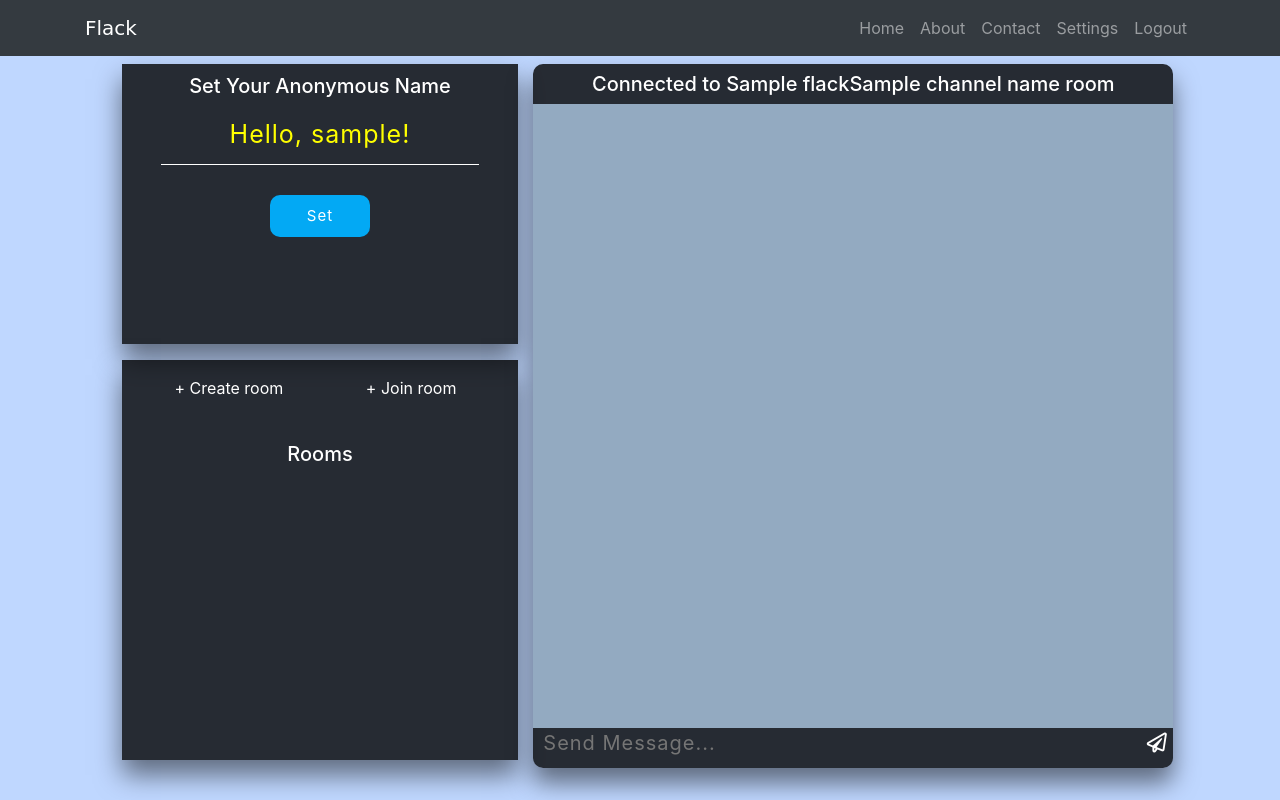
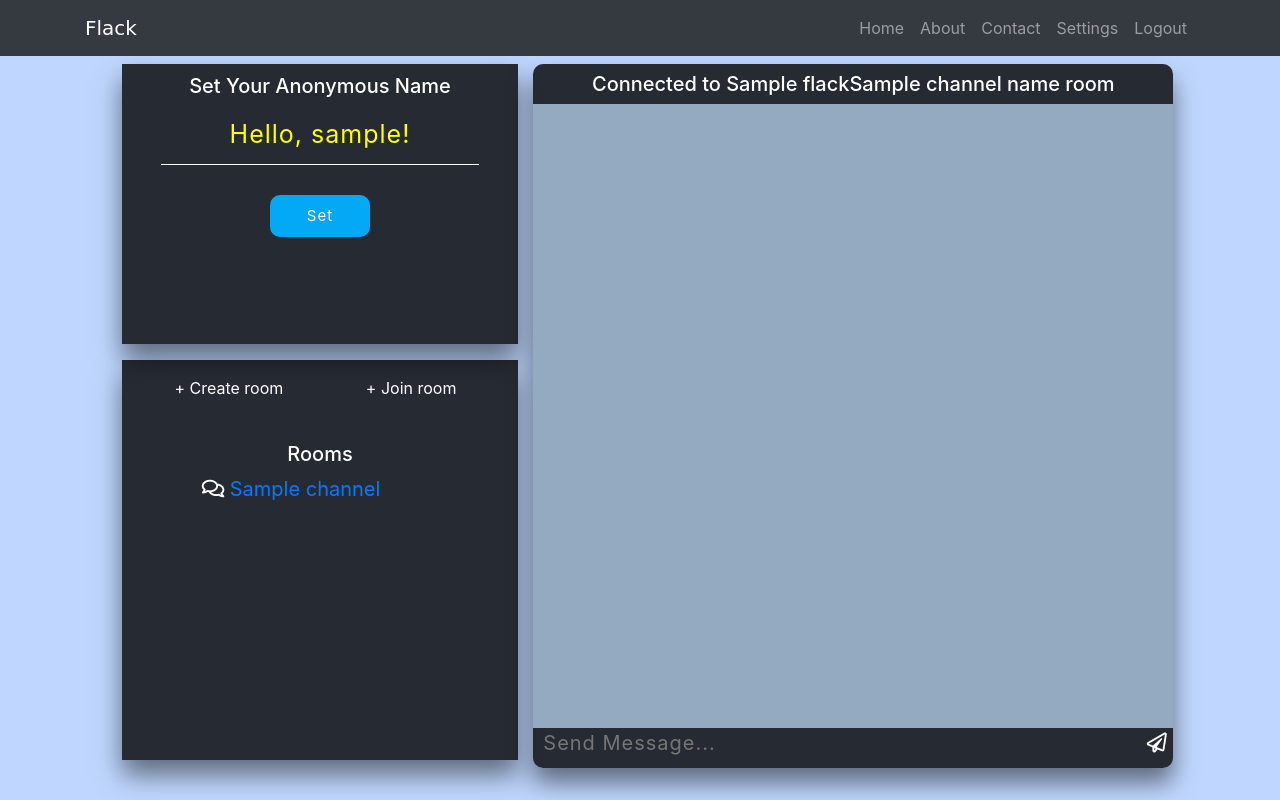
Before and after one commit to HemendraKhatik/FlackApp, a Flask app: template templates/chatroom.html in a window 1280 px wide. Run offline with Flask 2, Linux system fonts and the light colour scheme; the template is opened without the code that fills it: most values are stand-ins (such as "Sample title", 1, 10 or a date in 2020); some libraries are stand-ins or nearby versions.

Commit message:
Update chatroom.html

```diff
--- a/templates/chatroom.html
+++ b/templates/chatroom.html
@@ -75,9 +75,9 @@
 
               <h2>Rooms</h2>
              <ul>
-              {% for channel in channels() %}
+              {% for channel in data['channels'] %}
                  <li><i class="far fa-comments"></i>
-                  <a href="{{ url_for('channel', channel_id=channel.id) }}">
+                  <a href="{{ url_for('channel', channel_id=data['id']) }}">
                    {{ channel.channel }}
                   </a>
                  </li>
```
